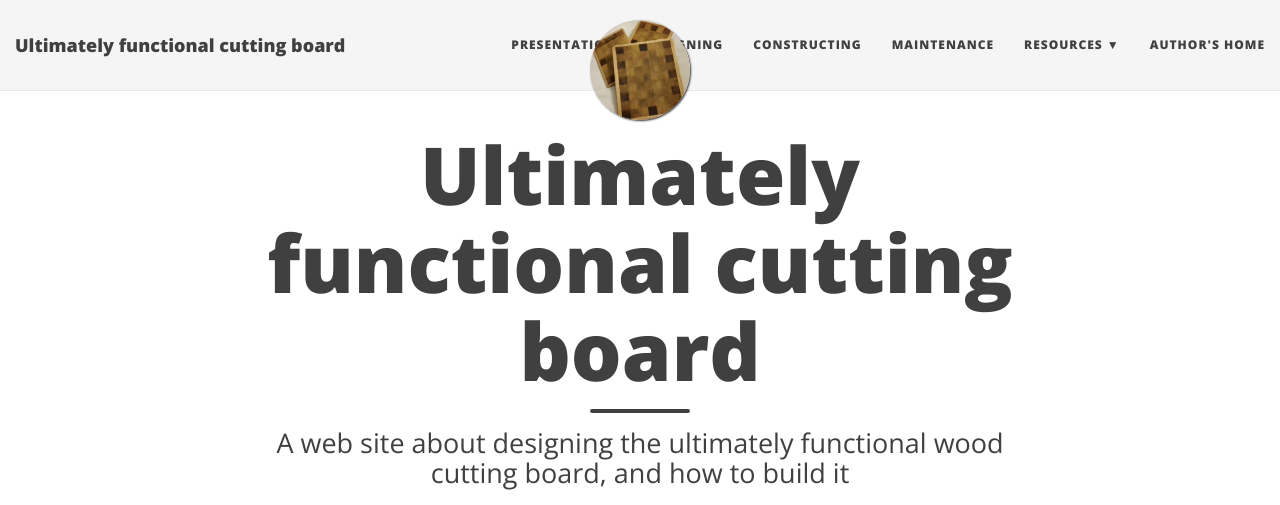
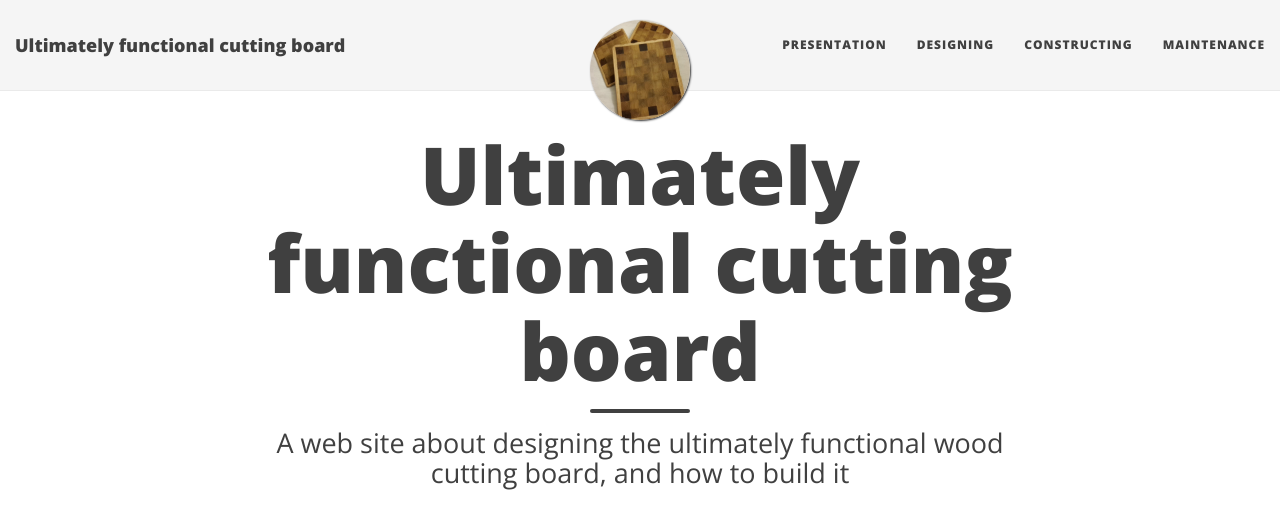
Before and after one commit to Remi-C/ultimately_functional_cutting_board, a Jekyll site: the page built from index.html, in a window 1280 px wide. Shown: the top 505 px of the page. Built offline with Jekyll 4.4.1, drawn with Linux system fonts in a browser that asks for light colours; nearby versions of some CDN libraries; the list of posts is cut into pages by our own code; part of the change alters nothing that is shown; grey boxes are pictures that could not be loaded.

Commit message:
website : less topic in head bar

```diff
--- a/_config.yml
+++ b/_config.yml
@@ -27,10 +27,10 @@ navbar-links:
   Designing: "designing"
   Constructing: "constructing"
   Maintenance: "maintenance"
-  Resources:
-    - images: "{{site.url}}/img"
-    - GitHub Pages: "https://github.com/Remi-C/ultimately_functional_cutting_board"
-  Author's home: "http://remi.cura.info/"
+ # Resources:
+ #   - images: "{{site.url}}/img"
+ #   - GitHub Pages: "https://github.com/Remi-C/ultimately_functional_cutting_board"
+ # Author's home: "http://remi.cura.info/"
 
 # Image to show in the navigation bar - image must be a square (width = height)
 # Remove this parameter if you don't want an image in the navbar
```
